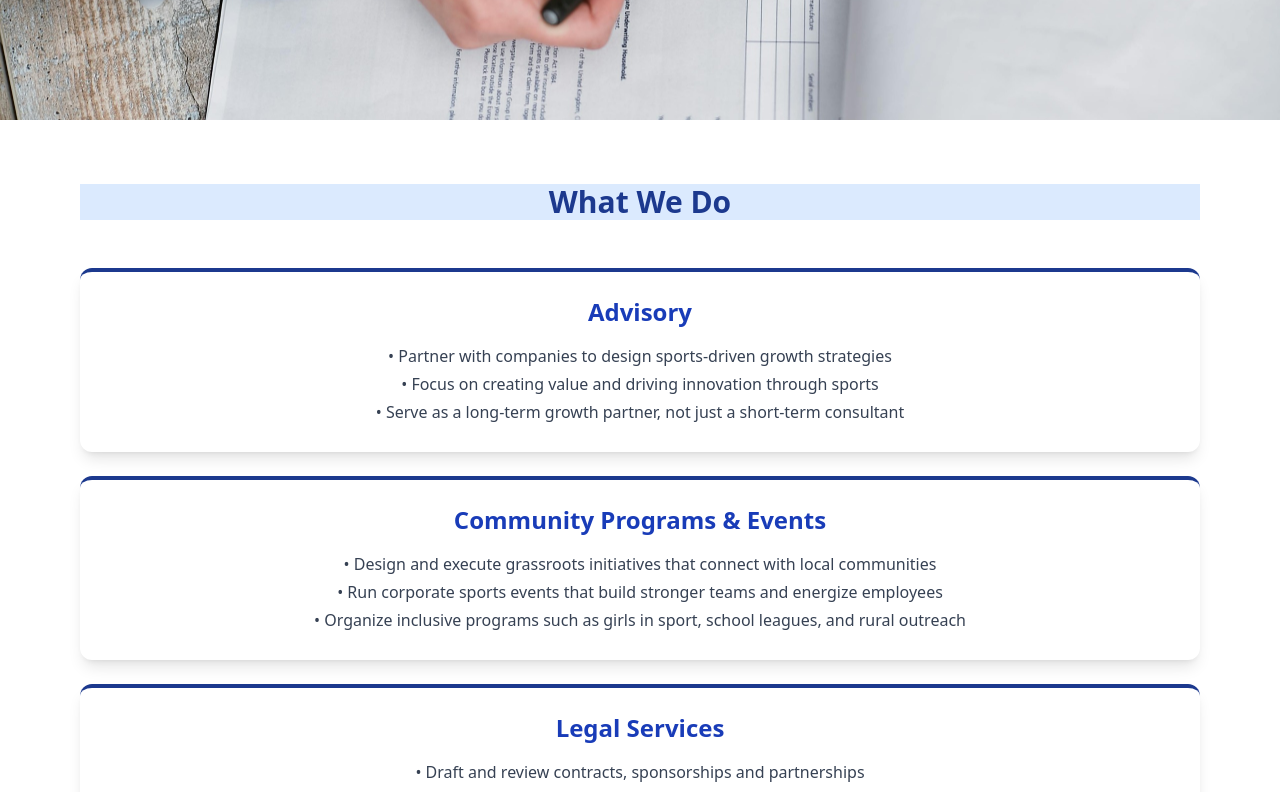
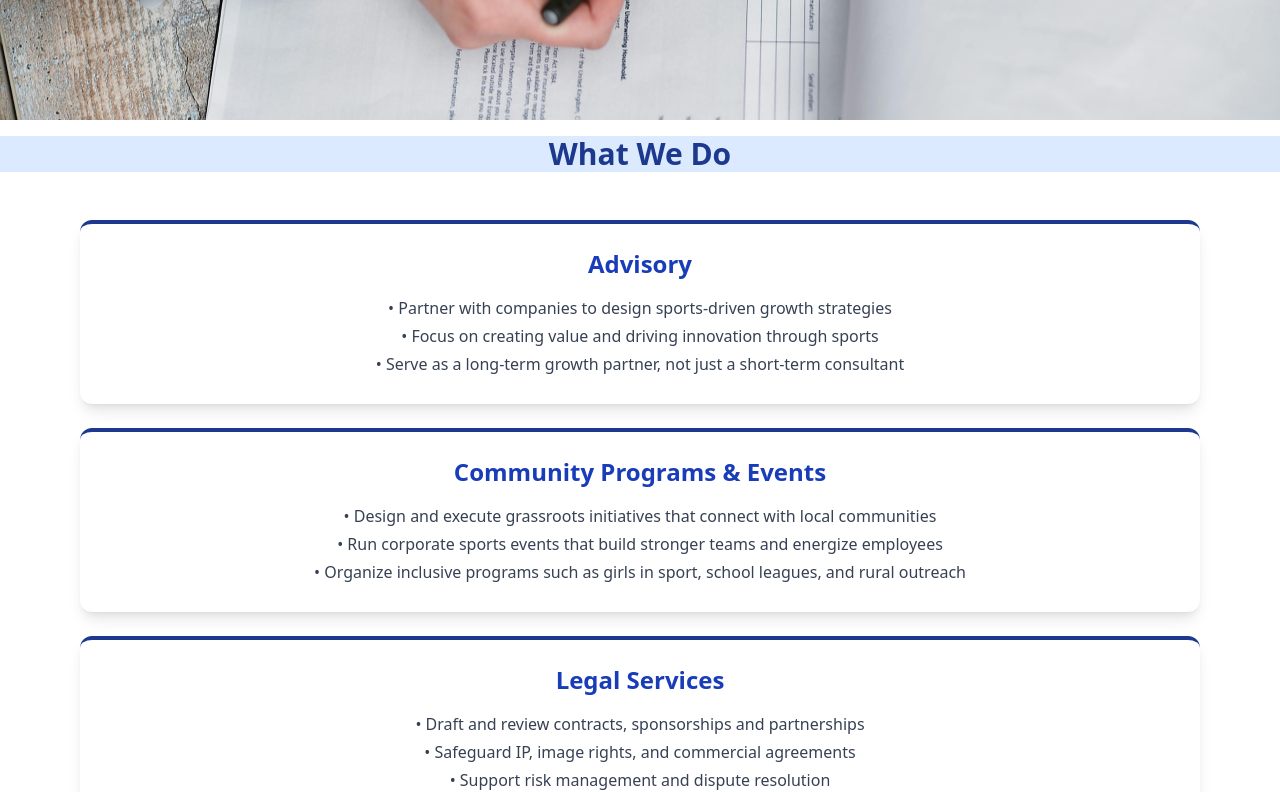
Before and after one commit to VivekM8737/everstride, a React (Vite) app: page /services in a window 1280 px wide. Shown: the part 360-1152 px from the top of the page. Built offline with nearby package versions, Linux system fonts and the light colour scheme.

Commit message:
fix some design

```diff
--- a/src/Components/Services.tsx
+++ b/src/Components/Services.tsx
@@ -10,15 +10,13 @@ export default function Services() {
             </section>
             <div>
                 {/* Core Areas */}
-                <div className="py-16 px-6 md:px-20">
-                    <h2 className="text-3xl bg-blue-100 font-semibold text-center text-blue-900 mb-12">
+                    <h2 className="text-3xl my-4 bg-blue-100 font-semibold text-center text-blue-900 mb-12">
                         What We Do
                     </h2>
+                <div className="px-6 md:px-20">
 
-                    <div className="bg-white shadow-lg text-center rounded-xl p-6 border-t-4 border-blue-900 mb-6 ">
+                    <div className="bg-white shadow-lg rounded-xl p-6 border-t-4 border-blue-900 mb-6  text-center">
                         <h3 className="text-2xl text-center font-bold mb-4 text-blue-800">Advisory</h3>
-                        <div>
-
 
                             <p className="text-gray-700   text-m mb-1">
                                 •	Partner with companies to design sports-driven growth strategies
@@ -30,7 +28,7 @@ export default function Services() {
                                 •	Serve as a long-term growth partner, not just a short-term consultant
 
                             </p>
-                         </div>
+
 
                     </div>
 
```
Lines whose indentation alone changed are shown as unchanged.
